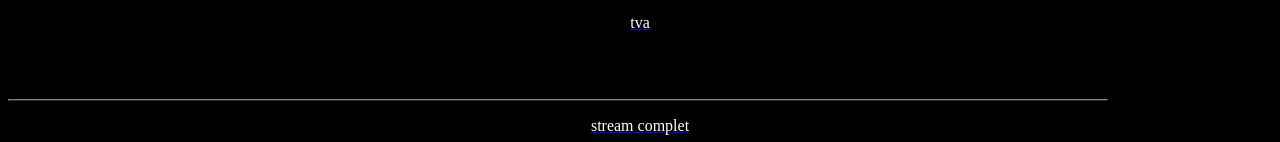
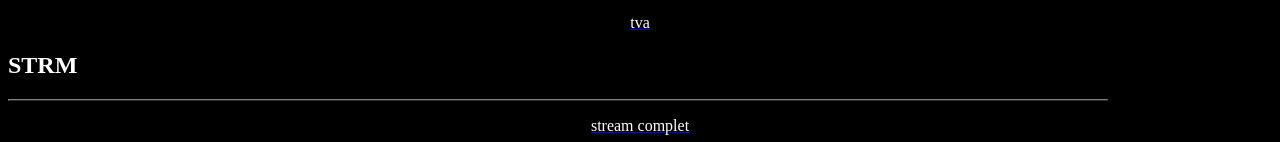
Before and after one commit to jucwater/jucwater.github.io, a plain HTML site: page index.html in a window 1280 px wide. Shown: the part 173-315 px from the top of the page. Drawn offline with Linux system fonts and the light colour scheme.

Commit message:
Update index.html

```diff
--- a/index.html
+++ b/index.html
@@ -48,7 +48,7 @@
 
 <p align="center">
   <table border="1"width="1100" height="1">
-<h2 align="left">STRM</h2>
+<h2 align="left"><font Color="white">STRM</font></h2>
 </table>
 </p>
 
```
